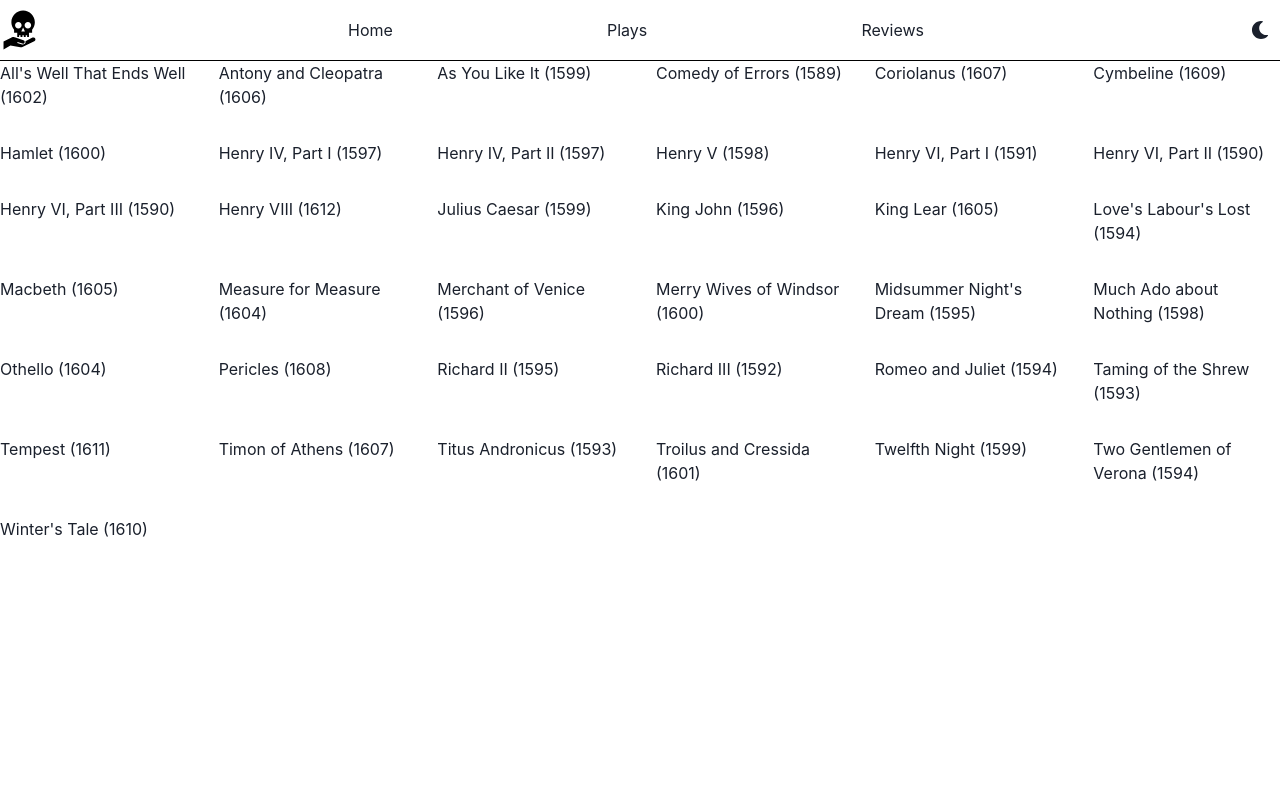
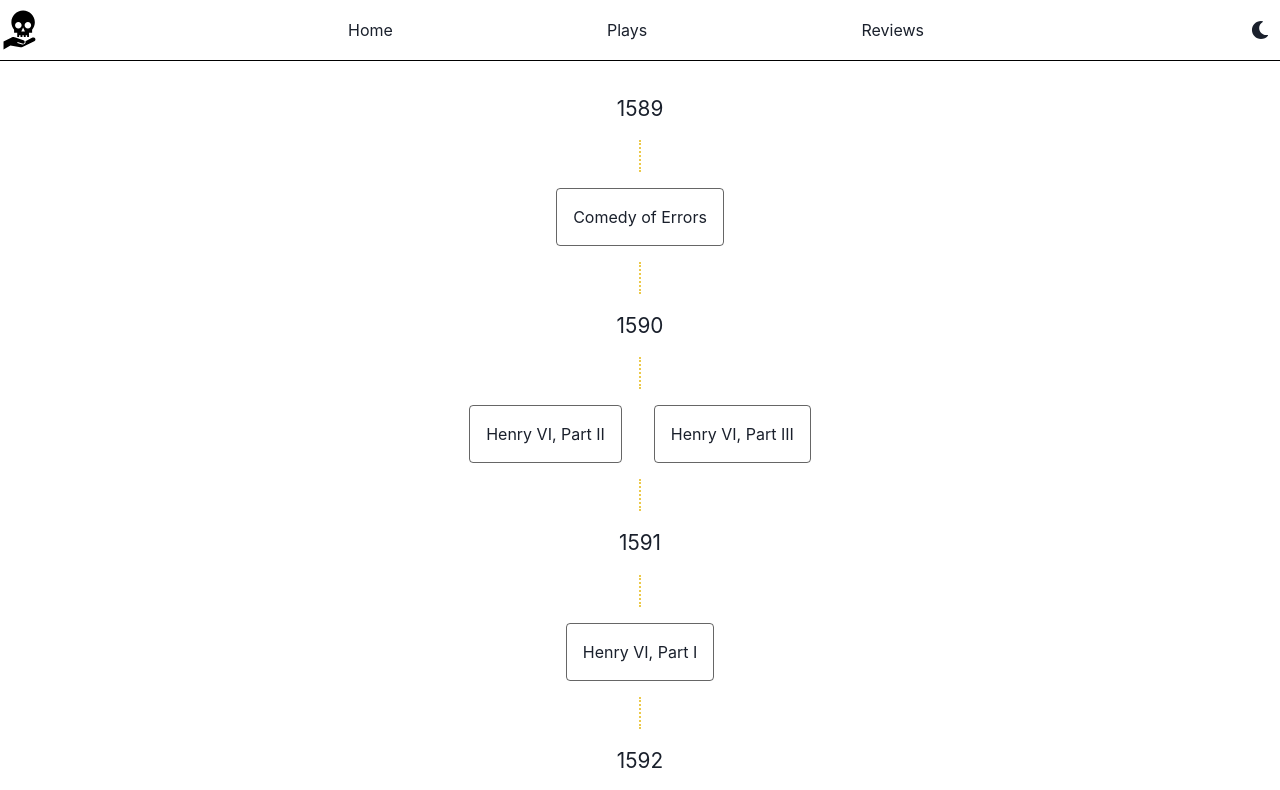
Before and after one commit to kameronperkins/reviews, a React (Create React App) app: page /plays in a window 1280 px wide. Shown: the top 790 px of the page. Built offline with nearby package versions, Linux system fonts and the light colour scheme.

Commit message:
finalize plays page

```diff
--- a/src/components/Play.tsx
+++ b/src/components/Play.tsx
@@ -1,3 +1,4 @@
+import styled from '@emotion/styled';
 import React from 'react';
 
 export interface PlayProps {
@@ -5,10 +6,15 @@ export interface PlayProps {
 }
 
 const Play: React.FC<PlayProps> = ({ title }) => {
+  const Play = styled.div`
+    padding: 1rem;
+    border: 1px solid rgba(0,0,0,0.6);
+    border-radius: 4px;
+  `;
   return (
-    <div>
+    <Play>
       {title}
-    </div>
+    </Play>
   );
 }
 
--- a/src/pages/Plays.tsx
+++ b/src/pages/Plays.tsx
@@ -1,24 +1,91 @@
-import { SimpleGrid } from '@chakra-ui/layout';
+import { useColorModeValue } from '@chakra-ui/color-mode';
+import styled from '@emotion/styled';
 import React from 'react';
-import Play from '../components/Play';
 import { getPlays } from '../utils/plays';
-
 export interface PlaysProps {
 
 }
 
 const Plays: React.FC<PlaysProps> = () => {
   const plays = getPlays();
+  const groupedPlays = plays.reduce((r, a) => {
+    r[a.year] = r[a.year] || [];
+    r[a.year].push(a);
+    return r;
+  }, Object.create(null));
+
+  const PlaysWrapper = styled.div`
+    padding: 2rem 0;
+  `;
+
+  const PlayYear = styled.div`
+    display: flex;
+    flex-direction: row;
+    justify-content: center;
+    font-size: 1.3rem;
+  `;
+
+  const LineWrapper = styled.div`
+    display: flex;
+    flex-direction: row;
+    justify-content: center;
+  `;
+
+  const yellowColor = useColorModeValue('#ECC94B', '#FAF089');
+  const miscColor = useColorModeValue('rgba(0,0,0,0.6)', 'rgba(255,255,255,0.7)');
+  const Line = styled.div`
+    border-left: 2px dotted ${yellowColor};
+    height: 2rem;
+    margin: 1rem 0;
+  `;
+
+  const TitleGrid = styled.div`
+    display: flex;
+    flex-direction: row;
+    justify-content: center;
+  `;
+
+  const TitleRow = styled.div`
+    display: flex;
+    flex-direction: row;
+    justify-content: space-between;
+  `;
+
+  const Play = styled.div`
+    margin: 0 1rem;
+    padding: 1rem;
+    border: 1px solid ${miscColor};
+    border-radius: 4px;
+  `;
+
   return (
-    <SimpleGrid minChildWidth='10rem' spacing='2rem'>
+    <PlaysWrapper>
       {
-        plays.sort().map(title => {
-          return (
-            <Play key={title} title={title} />
-          )
-        })
+        Object.keys(groupedPlays).map((year, index) => (
+          <>
+            {
+              index !== 0 &&
+              <LineWrapper>
+                <Line />
+              </LineWrapper>
+            }
+            <PlayYear>{year}</PlayYear>
+            <LineWrapper>
+              <Line />
+            </LineWrapper>
+            <TitleGrid>
+              <TitleRow>
+                {
+                  groupedPlays[year].map((play: { title: string, year: number }) => (
+                    <Play>{play.title}</Play>
+                  ))
+                }
+              </TitleRow>
+            </TitleGrid>
+          </>
+        ))
       }
-    </SimpleGrid>
+    </PlaysWrapper>
   );
 }
 
--- a/src/utils/plays.ts
+++ b/src/utils/plays.ts
@@ -1,66 +1,43 @@
 export const getPlays = () => {
   const plays = [
-    "All's Well That Ends Well (1602)",
-    "Antony and Cleopatra (1606)",
-    "As You Like It (1599)",
-    "Comedy of Errors (1589)",
-    "Coriolanus (1607)",
-    "Cymbeline (1609)",
-    "Hamlet (1600)",
-    "Henry IV, Part I (1597)",
-    "Henry IV, Part II (1597)",
-    "Henry V (1598)",
-    "Henry VI, Part I (1591)",
-    "Henry VI, Part II (1590)",
-    "Henry VI, Part III (1590)",
-    "Henry VIII (1612)",
-    "Julius Caesar (1599)",
-    "King John (1596)",
-    "King Lear (1605)",
-    "Love's Labour's Lost (1594)",
-    "Macbeth (1605)",
-    "Measure for Measure (1604)",
-    "Merchant of Venice (1596)",
-    "Merry Wives of Windsor (1600)",
-    "Midsummer Night's Dream (1595)",
-    "Much Ado about Nothing (1598)",
-    "Othello (1604)",
-    "Pericles (1608)",
-    "Richard II (1595)",
-    "Richard III (1592)",
-    "Romeo and Juliet (1594)",
-    "Taming of the Shrew (1593)",
-    "Tempest (1611)",
-    "Timon of Athens (1607)",
-    "Titus Andronicus (1593)",
-    "Troilus and Cressida (1601)",
-    "Twelfth Night (1599)",
-    "Two Gentlemen of Verona (1594)",
-    "Winter's Tale (1610)",
+    { title: "All's Well That Ends Well", year: 1602 },
+    { title: "Antony and Cleopatra", year: 1606 },
+    { title: "As You Like It", year: 1599 },
+    { title: "Comedy of Errors", year: 1589 },
+    { title: "Coriolanus", year: 1607 },
+    { title: "Cymbeline", year: 1609 },
+    { title: "Hamlet", year: 1600 },
+    { title: "Henry IV, Part I", year: 1597 },
+    { title: "Henry V ", year: 1598 },
+    { title: "Henry IV, Part II ", year: 1597 },
+    { title: "Henry VI, Part I ", year: 1591 },
+    { title: "Henry VI, Part II ", year: 1590 },
+    { title: "Henry VI, Part III ", year: 1590 },
+    { title: "Henry VIII ", year: 1612 },
+    { title: "Julius Caesar ", year: 1599 },
+    { title: "King John ", year: 1596 },
+    { title: "King Lear ", year: 1605 },
+    { title: "Love's Labour's Lost ", year: 1594 },
+    { title: "Macbeth ", year: 1605 },
+    { title: "Measure for Measure ", year: 1604 },
+    { title: "Merchant of Venice ", year: 1596 },
+    { title: "Merry Wives of Windsor ", year: 1600 },
+    { title: "Midsummer Night's Dream ", year: 1595 },
+    { title: "Much Ado about Nothing ", year: 1598 },
+    { title: "Othello ", year: 1604 },
+    { title: "Pericles ", year: 1608 },
+    { title: "Richard II ", year: 1595 },
+    { title: "Richard III ", year: 1592 },
+    { title: "Romeo and Juliet ", year: 1594 },
+    { title: "Taming of the Shrew ", year: 1593 },
+    { title: "Tempest ", year: 1611 },
+    { title: "Timon of Athens ", year: 1607 },
+    { title: "Titus Andronicus ", year: 1593 },
+    { title: "Troilus and Cressida ", year: 1601 },
+    { title: "Twelfth Night ", year: 1599 },
+    { title: "Two Gentlemen of Verona ", year: 1594 },
+    { title: "Winter's Tale ", year: 1610 },
   ];
 
   return plays;
 };
-
-export const getRandomPlay = () => {
-  const min = 2
-  const max = getPlays().length;
-  const index = Math.floor(Math.random() * (max - min + 1)) + min;
-
-  return getPlays()[index];
-}
-
-let count = 0;
-export const getNextPlay = () => {
-  const plays = getPlays();
-  const play = getPlays()[count];
-
-  if (count <= plays.length) {
-    count += 1;
-  }
-  if (count > plays.length) {
-    count = 0;
-  }
-
-  return play;
-};
--- a/src/utils/queries/axios.ts
+++ b/src/utils/queries/axios.ts
@@ -1,6 +1,5 @@
 import axios from "axios";
 import { Review } from "../../models/review";
-// import { getNextPlay } from "../plays";
 
 export const getReviews = async () => {
   const { data } = await axios.get(`${process.env.REACT_APP_REVIEWS_HOST}/reviews`, { headers: { 'x-api-key': process.env.REACT_APP_REVIEWS_TOKEN } });
@@ -12,7 +11,6 @@ export const getReviews = async () => {
       body: review.body,
       publishDate: review.publish_date,
       rating: review.rating,
-      // title: getNextPlay(),
     } as Review;
   });
 
```
